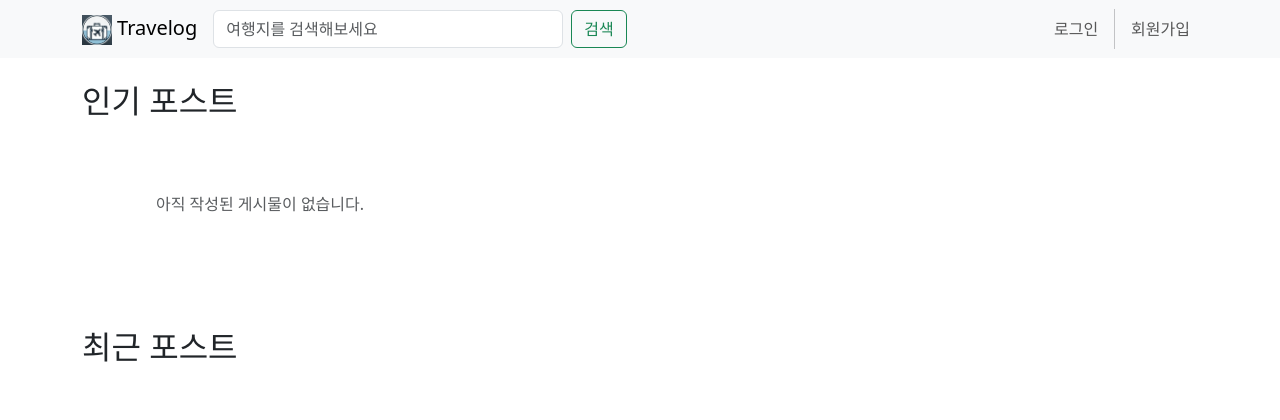
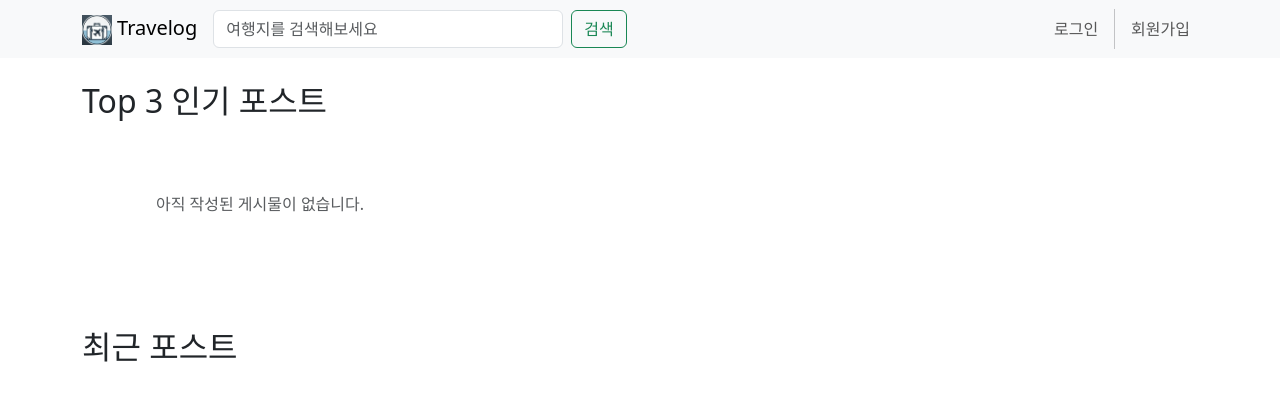
Before and after one commit to smahn9123/django-travelog, a Django app: page /blog/ in a window 1280 px wide. Shown: the top 420 px of the page. Run offline with Django 5.2, Linux system fonts and the light colour scheme; data that the repository does not hold is empty; some libraries are stand-ins or nearby versions.

Commit message:
💄 change text of top 3 popular posts

```diff
--- a/blog/templates/blog/post_list.html
+++ b/blog/templates/blog/post_list.html
@@ -4,7 +4,7 @@
 
   <!-- 인기 포스트 섹션 -->
   <section class="mb-5">
-    <h2 class="mb-4">인기 포스트</h2>
+    <h2 class="mb-4">Top 3 인기 포스트</h2>
     <div class="row row-cols-1 row-cols-md-3 g-4">
       {% for post in popular_posts %}
         <div class="col">
```
